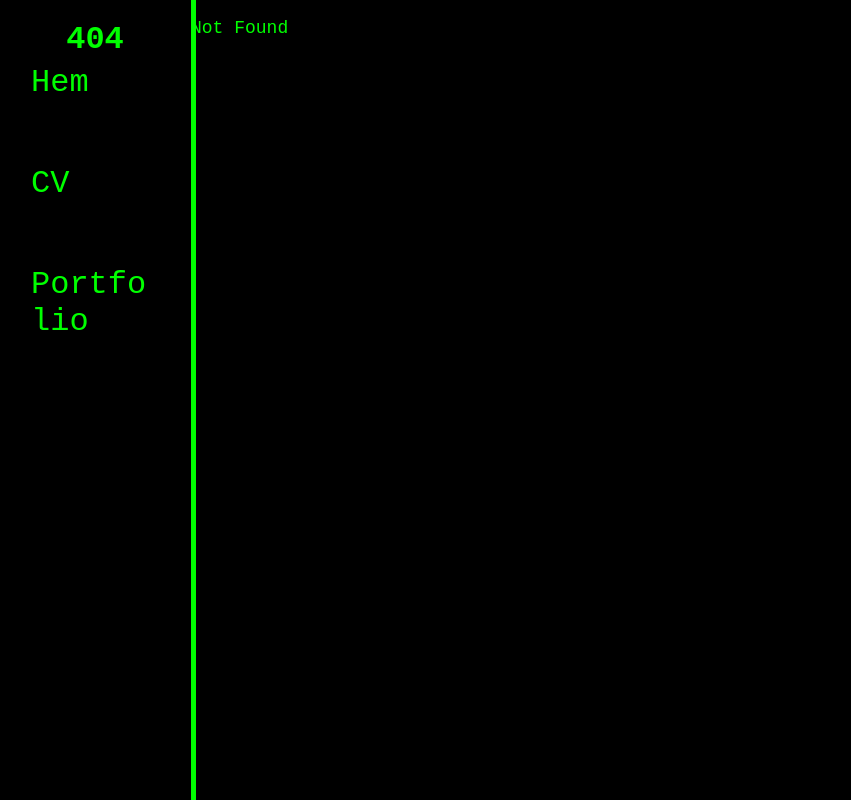
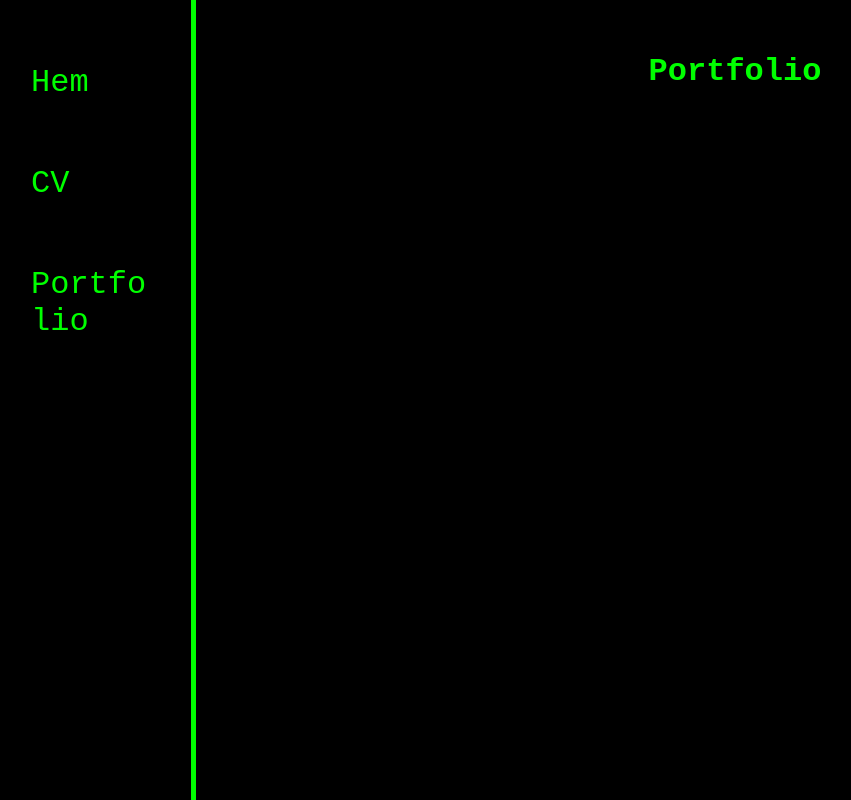
Before and after one commit to crabreader/alexander-doja, a SvelteKit app: page /portfolio in a window 1280 px wide. Before the commit this address had no page. Shown: the whole page, without its empty margins (1-852 px from the left). Built offline with nearby package versions, Linux system fonts and the light colour scheme.

Commit message:
created portfolio blank

```diff
--- a/src/components/Navbar.svelte
+++ b/src/components/Navbar.svelte
@@ -7,6 +7,6 @@
     <ul>
         <a href="/"><li>Hem</li></a>
         <a href="/cv"><li>CV</li></a>
-        <a href="/"><li>Portfolio</li></a>
+        <a href="/portfolio"><li>Portfolio</li></a>
     </ul>
 </nav>
--- /dev/null
+++ b/src/routes/portfolio/+page.svelte
@@ -0,0 +1,3 @@
+<main>
+    <h1>Portfolio</h1>
+</main>
```
